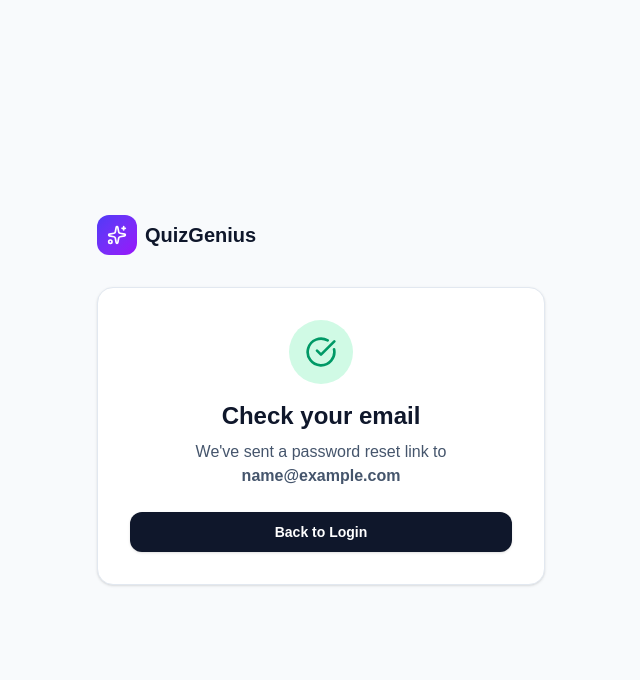
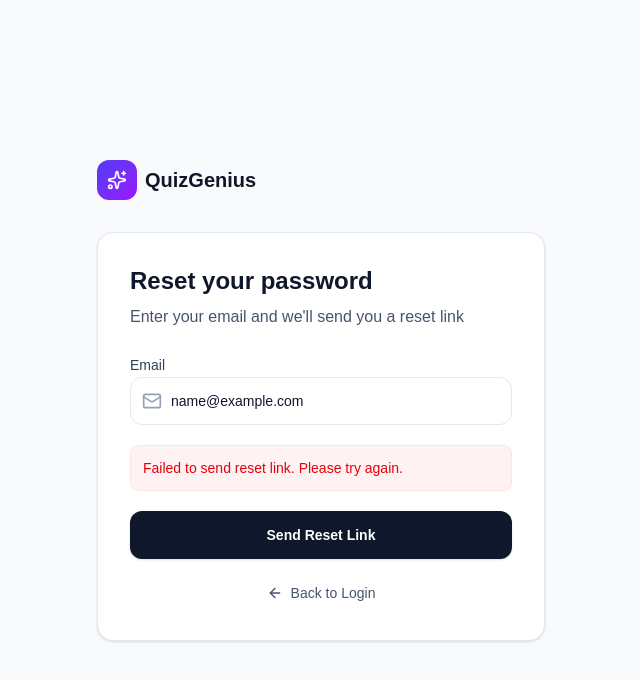
Before and after one commit to saleck24/quiz_ai_platform, a Next.js app in the folder frontend/: page /forgot-password in a window 1280 px wide. Both pictures are taken after typing "name@example.com" into the empty fields and a click on the button "Send Reset Link". Shown: the top 680 px of the page, without its empty margins (319-959 px from the left). Built offline with nearby package versions, Linux system fonts and the light colour scheme; no server answers.

Commit message:
feat: enhance forgot password functionality with error handling and API integration

```diff
--- a/frontend/pages/forgot-password.tsx
+++ b/frontend/pages/forgot-password.tsx
@@ -4,19 +4,31 @@ import Link from 'next/link';
 import { Input } from '@/components/ui/Input';
 import { Button } from '@/components/ui/Button';
 import { Sparkles, Mail, ArrowLeft, CheckCircle } from 'lucide-react';
+import { apiClient } from '@/lib/api';
 
 export default function ForgotPasswordPage() {
     const [email, setEmail] = useState('');
     const [isLoading, setIsLoading] = useState(false);
     const [isSubmitted, setIsSubmitted] = useState(false);
 
+    const [error, setError] = useState<string | null>(null);
+
     const handleSubmit = async (e: React.FormEvent) => {
         e.preventDefault();
         if (!email) return;
+
         setIsLoading(true);
-        await new Promise(resolve => setTimeout(resolve, 1500));
-        setIsLoading(false);
-        setIsSubmitted(true);
+        setError(null);
+
+        try {
+            await apiClient.requestPasswordReset(email);
+            setIsSubmitted(true);
+        } catch (err) {
+            console.error("Password reset error:", err);
+            setError("Failed to send reset link. Please try again.");
+        } finally {
+            setIsLoading(false);
+        }
     };
 
     return (
@@ -72,6 +84,12 @@ export default function ForgotPasswordPage() {
                                 </div>
                             </div>
 
+                            {error && (
+                                <div className="p-3 text-sm text-red-600 bg-red-50 border border-red-100 rounded-lg">
+                                    {error}
+                                </div>
+                            )}
+
                             <Button
                                 type="submit"
                                 isLoading={isLoading}
```
